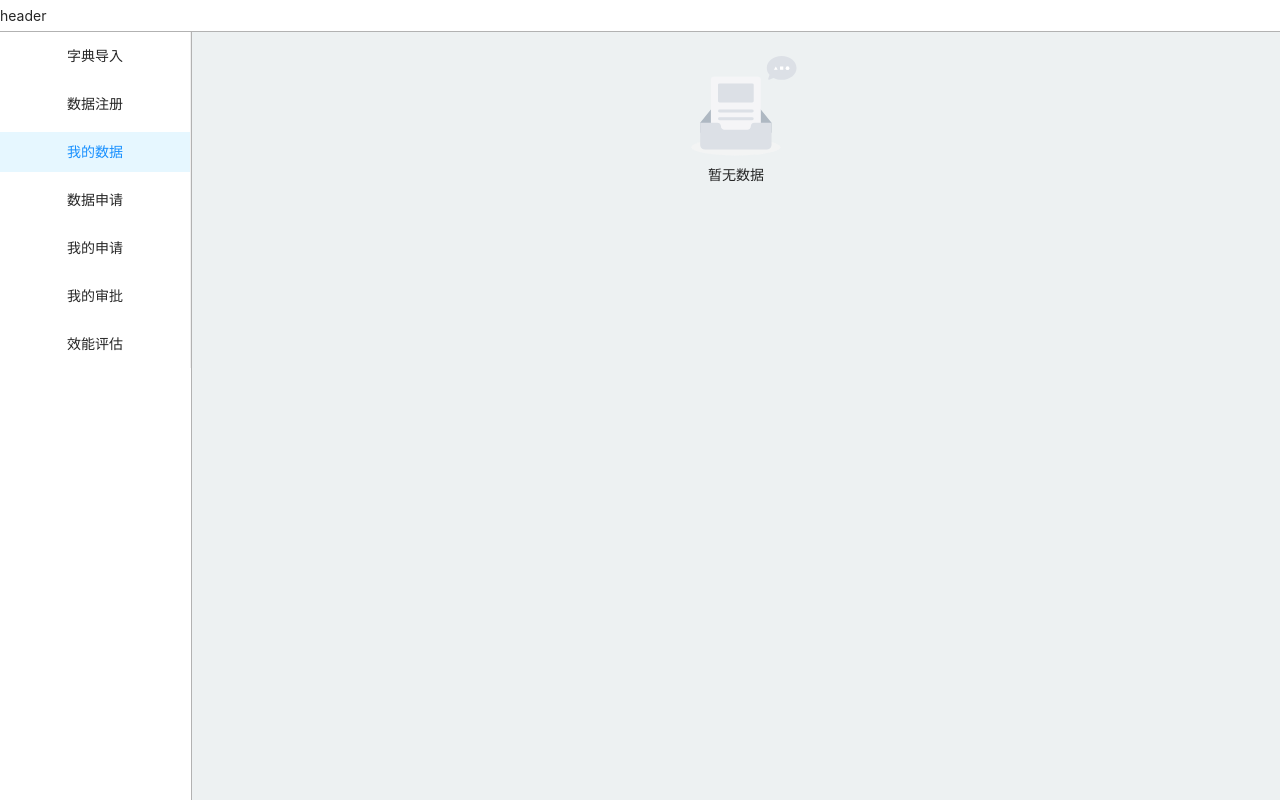
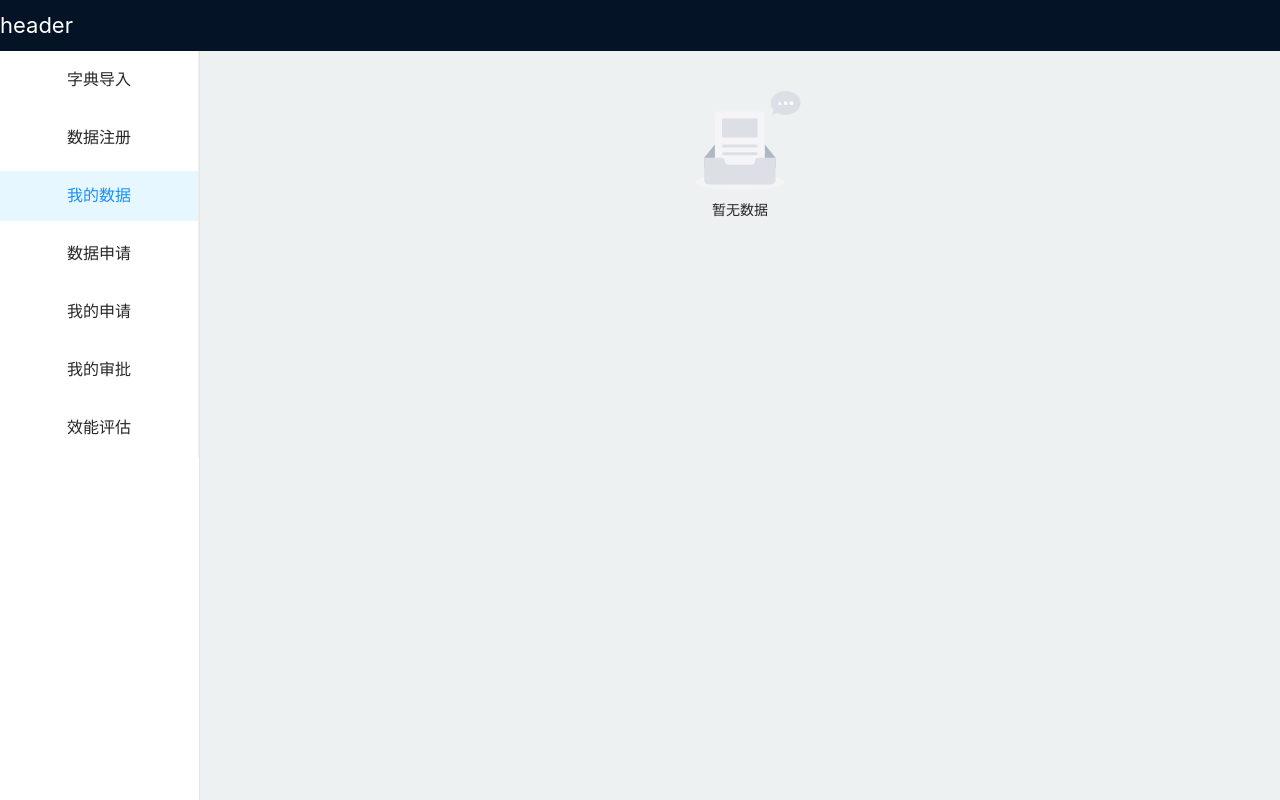
Before and after one commit to artyhacker/ciem, a React (Create React App) app: page /my-data in a window 1280 px wide. Built offline with nearby package versions, Linux system fonts and the light colour scheme.

Commit message:
perf: 优化系统样式

```diff
--- a/src/App.module.css
+++ b/src/App.module.css
@@ -8,9 +8,11 @@
 
 .header {
   width: 100vw;
-  height: 2rem;
-  line-height: 2rem;
-  border-bottom: 1px solid #b2b2b2;
+  height: 51px;
+  line-height: 51px;
+  background-color: #051327;
+  color: white;
+  font-size: 22px;
 }
 
 .body {
@@ -23,14 +25,14 @@
 
 .menu {
   height: 100%;
-  width: 12rem;
-  border-right: 1px solid #b2b2b2;
+  width: 200px;
+  border-right: 1px solid rgba(0,0,0,0.1);
 }
 
 .content {
   height: 100%;
   flex: 1;
-  padding: 1.5rem;
+  padding: 40px;
   overflow: auto;
   background: rgb(237,241,242);
 }
--- a/src/components/Menu/MenuComponent.tsx
+++ b/src/components/Menu/MenuComponent.tsx
@@ -1,12 +1,24 @@
-import React, { FC, useState, useEffect } from "react";
+import React, { FC, useState, useEffect, CSSProperties } from "react";
 import { Menu } from "antd";
 import { Link } from "react-router-dom";
 
 import menuConfig from "../../configs/menu";
 import { isAdmin } from "../../utils/user";
 
+const menuStyle = {
+  fontSize: "16px",
+  fontFamily: "Microsoft YaHei",
+};
+const menuItemStyle: CSSProperties = {
+  textAlign: "center",
+  height: "50px",
+  lineHeight: "50px",
+};
+
 const MenuComponent: FC = () => {
-  const menuList = isAdmin ? menuConfig : menuConfig.filter(m => m.auth === 0);
+  const menuList = isAdmin
+    ? menuConfig
+    : menuConfig.filter((m) => m.auth === 0);
 
   const [keys, setKeys] = useState<string[]>([window.location.pathname]);
   useEffect(() => setKeys([window.location.pathname]), []);
@@ -16,9 +28,13 @@ const MenuComponent: FC = () => {
       selectedKeys={keys}
       mode="vertical"
       onClick={(e) => setKeys([e.key as string])}
+      style={menuStyle}
     >
       {menuList.map((menu) => (
-        <Menu.Item key={menu.path} style={{ textAlign: 'center' }}>
+        <Menu.Item
+          key={menu.path}
+          style={menuItemStyle}
+        >
           <Link to={menu.path}>{menu.label}</Link>
         </Menu.Item>
       ))}
--- a/src/components/styles.module.css
+++ b/src/components/styles.module.css
@@ -4,7 +4,7 @@
   background: white;
   border-radius: 8px;
   box-shadow: 0 4px 8px 0 rgba(0, 0, 0, 0.2), 0 6px 20px 0 rgba(0, 0, 0, 0.19);
-  padding: 1rem 2rem;
+  padding: 25px;
   display: flex;
   flex-direction: column;
   overflow: auto;
--- a/src/index.css
+++ b/src/index.css
@@ -2,11 +2,12 @@
 
 body {
   margin: 0;
-  font-family: -apple-system, BlinkMacSystemFont, 'Segoe UI', 'Roboto', 'Oxygen',
+  font-family: 'Microsoft YaHei', -apple-system, BlinkMacSystemFont, 'Segoe UI', 'Roboto', 'Oxygen',
     'Ubuntu', 'Cantarell', 'Fira Sans', 'Droid Sans', 'Helvetica Neue',
     sans-serif;
   -webkit-font-smoothing: antialiased;
   -moz-osx-font-smoothing: grayscale;
+  font-size: 16px;
 }
 
 code {
```
